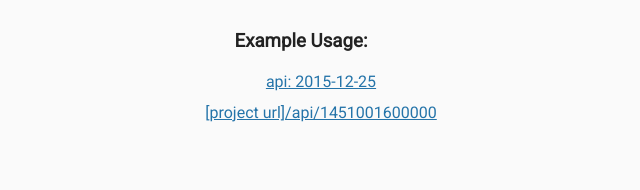
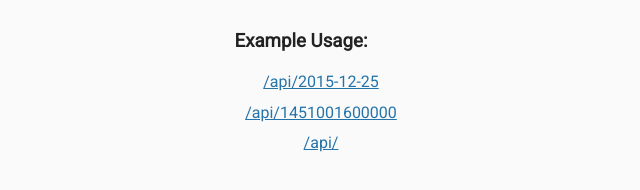
Before and after one commit to clairekuo0913/freeCodeCamp-timestamp-microservice, a website: page views/index.html in a window 1280 px wide. Shown: the whole page, without its empty margins (339-979 px from the left). Drawn offline with Linux system fonts and the light colour scheme; files that its build step writes are made by us from their sources.

Commit message:
fix index.html

```diff
--- a/views/index.html
+++ b/views/index.html
@@ -12,8 +12,9 @@
 <body>
   <h3>Example Usage:</h3>
     <ul>
-      <li><a href="api/2015-12-25">api: 2015-12-25</a></li>
-      <li><a href="api/1451001600000">[project url]/api/1451001600000</a></li>
+      <li><a href="api/2015-12-25">/api/2015-12-25</a></li>
+      <li><a href="api/1451001600000">/api/1451001600000</a></li>
+      <li><a href="api/">/api/</a></li>
     </ul>
 </body>
 </html>
```
